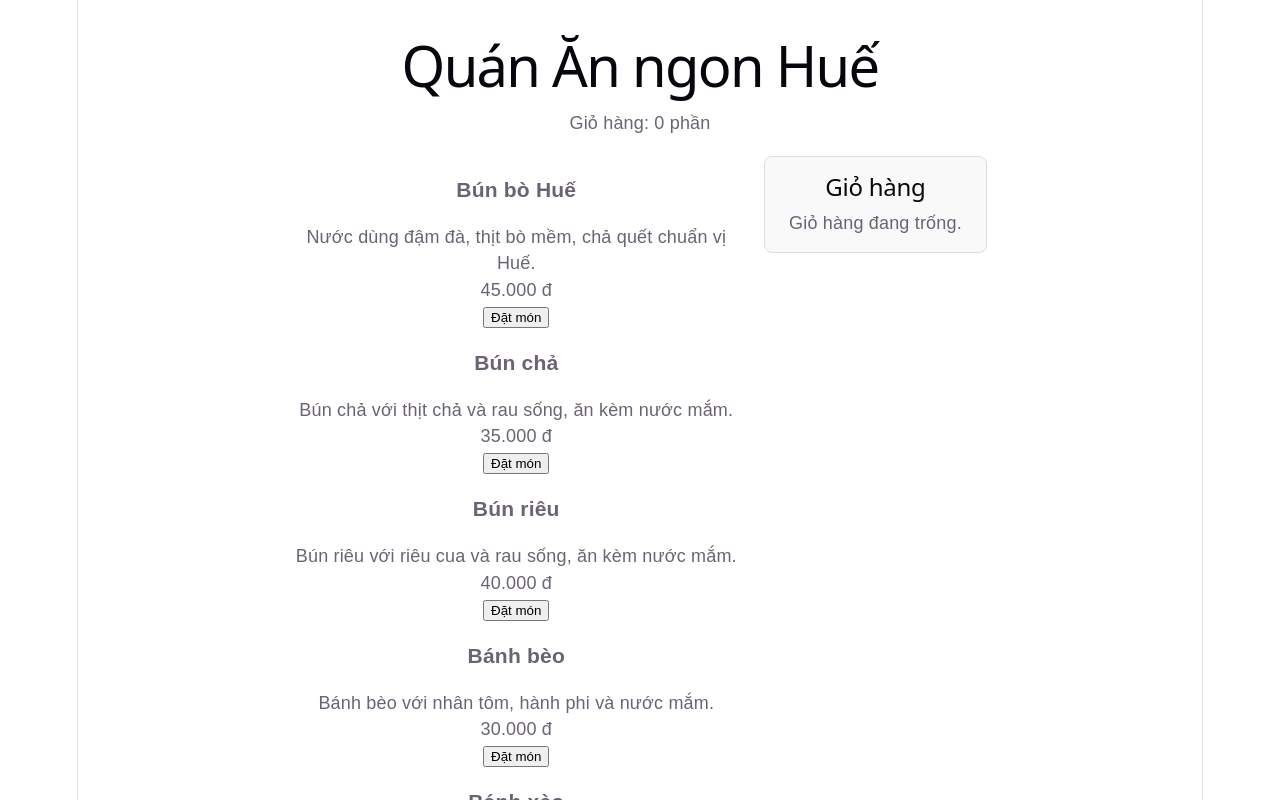
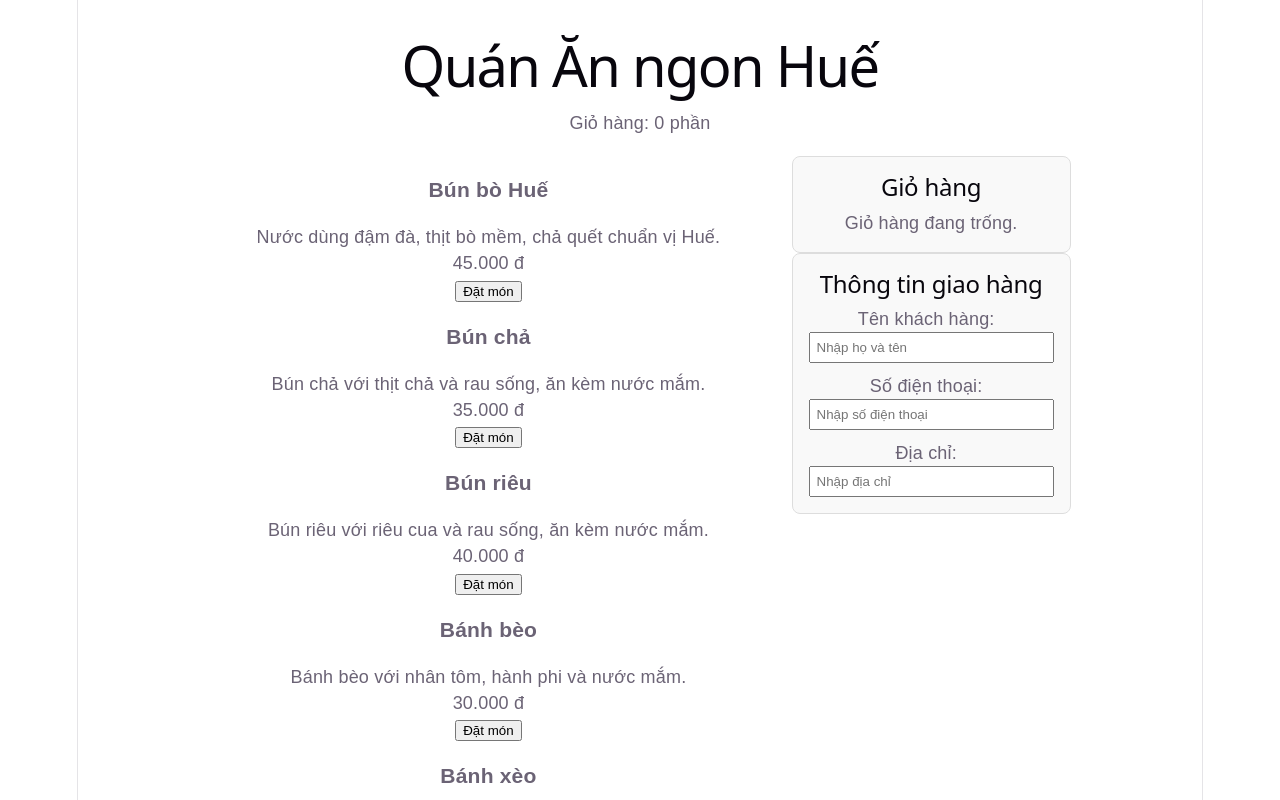
Before and after one commit to HoangSpring/giuaky-frontend, a React (Vite) app: page / in a window 1280 px wide. Shown: the top 800 px of the page. Built offline with nearby package versions, Linux system fonts and the light colour scheme.

Commit message:
Feat: Hoan thanh Cau 4 - Them FormDatMon va xu ly dat hang

```diff
--- a/src/App.jsx
+++ b/src/App.jsx
@@ -4,6 +4,7 @@ import Header from './components/Header';
 import DanhSachMon from './components/DanhSachMon';
 import GioHang from './components/GioHang';
 import Khung from './components/Khung';
+import FormDatMon from './components/FormDatMon'; // Uncomment
 import dsMonData from './data/dsMon';
 import useLocalStorage from './hooks/useLocalStorage';
 
@@ -24,19 +25,34 @@ export default function App() {
 
   const datMon = (id) => {
     setGio((prevGio) => {
-    // Tìm xem món đã có trong giỏ chưa
       const tonTai = prevGio.find((mon) => String(mon.id) === String(id));
-
       if (tonTai) {
         return prevGio.map((mon) =>
           String(mon.id) === String(id) ? { ...mon, soLuong: mon.soLuong + 1 } : mon
         );
       } else {
         const monMoi = dsMonData.find((mon) => String(mon.id) === String(id));
-      if (!monMoi) return prevGio; // Phòng trường hợp không tìm thấy món
+        if (!monMoi) return prevGio;
         return [...prevGio, { ...monMoi, soLuong: 1 }];
       }
     });
+  };
+
+  // Hàm xử lý khi gửi đơn hàng thành công (Câu 4)
+  const handleGuiDon = (thongTinNguoiNhan) => {
+    if (gio.length === 0) {
+      alert('Giỏ hàng đang trống! Vui lòng chọn món trước khi đặt.');
+      return;
+    }
+
+    console.log('Đơn hàng đã đặt thành công:', {
+      nguoiNhan: thongTinNguoiNhan,
+      chiTietGioHang: gio,
+      tongTien: gio.reduce((sum, item) => sum + item.gia * item.soLuong, 0)
+    });
+
+    alert('Đặt hàng thành công! Cảm ơn bạn.');
+    setGio([]); // Xóa sạch giỏ hàng sau khi đặt thành công
   };
 
   return (
@@ -55,6 +71,10 @@ export default function App() {
           <Khung tieuDe="Giỏ hàng">
             <GioHang gio={gio} dsMon={dsMonData} />
           </Khung>
+
+          <Khung tieuDe="Thông tin giao hàng">
+            <FormDatMon onGuiDon={handleGuiDon} />
+          </Khung>
         </aside>
       </main>
     </div>
--- /dev/null
+++ b/src/components/FormDatMon.jsx
@@ -0,0 +1,54 @@
+import {useState} from "react";
+
+export default function FormDatMon({ onGuiDon }) {
+    const [ten, setTen] = useState('');
+    const [sdt, setSdt] = useState('');
+    const [diaChi, setDiaChi] = useState('');
+
+    const handleSubmit = (e) => {
+        e.preventDefault();
+        if(!ten.trim || !sdt.trim() || !diaChi.trim()) {
+            alert('Vui lòng điền đầy đủ thông tin');
+            return;
+        }
+
+        onGuiDon({ ten, sdt, diaChi });
+        setTen('');
+        setSdt('');
+        setDiaChi('');
+    };
+    return (
+        <form onSubmit={handleSubmit} style={{ display: 'flex', flexDirection: 'column', gap: '10px' }}>
+            <div>
+                <label style={{ marginRight: '10px' }}>Tên khách hàng:</label>
+                <input
+                    type="text"
+                    value={ten}
+                    onChange={(e) => setTen(e.target.value)}
+                    placeholder="Nhập họ và tên"
+                    style={{ width: '100%', padding: '6px', boxSizing: 'border-box' }}
+                    />
+            </div>
+            <div>
+                <label style={{ marginRight: '10px' }}>Số điện thoại:</label>
+                <input
+                    type="text"
+                    value={sdt}
+                    onChange={(e) => setSdt(e.target.value)}
+                    placeholder="Nhập số điện thoại"
+                    style={{ width: '100%', padding: '6px', boxSizing: 'border-box' }}
+                    />
+            </div>
+            <div>
+                <label style={{ marginRight: '10px' }}>Địa chỉ:</label>
+                <input
+                    type="text"
+                    value={diaChi}
+                    onChange={(e) => setDiaChi(e.target.value)}
+                    placeholder="Nhập địa chỉ"
+                    style={{ width: '100%', padding: '6px', boxSizing: 'border-box' }}
+                    />
+            </div>
+        </form>
+    );
+}
```
Lines whose indentation alone changed are shown as unchanged.
